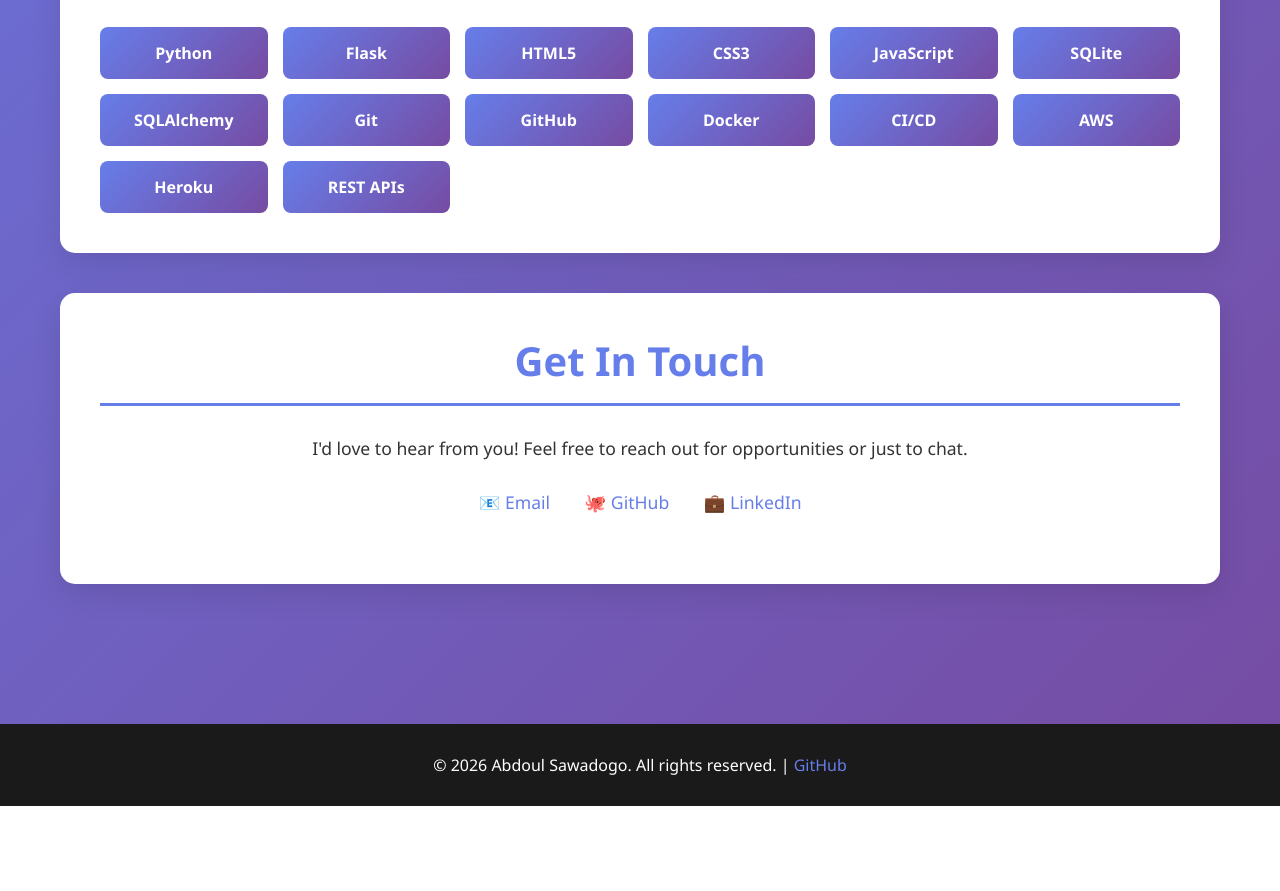
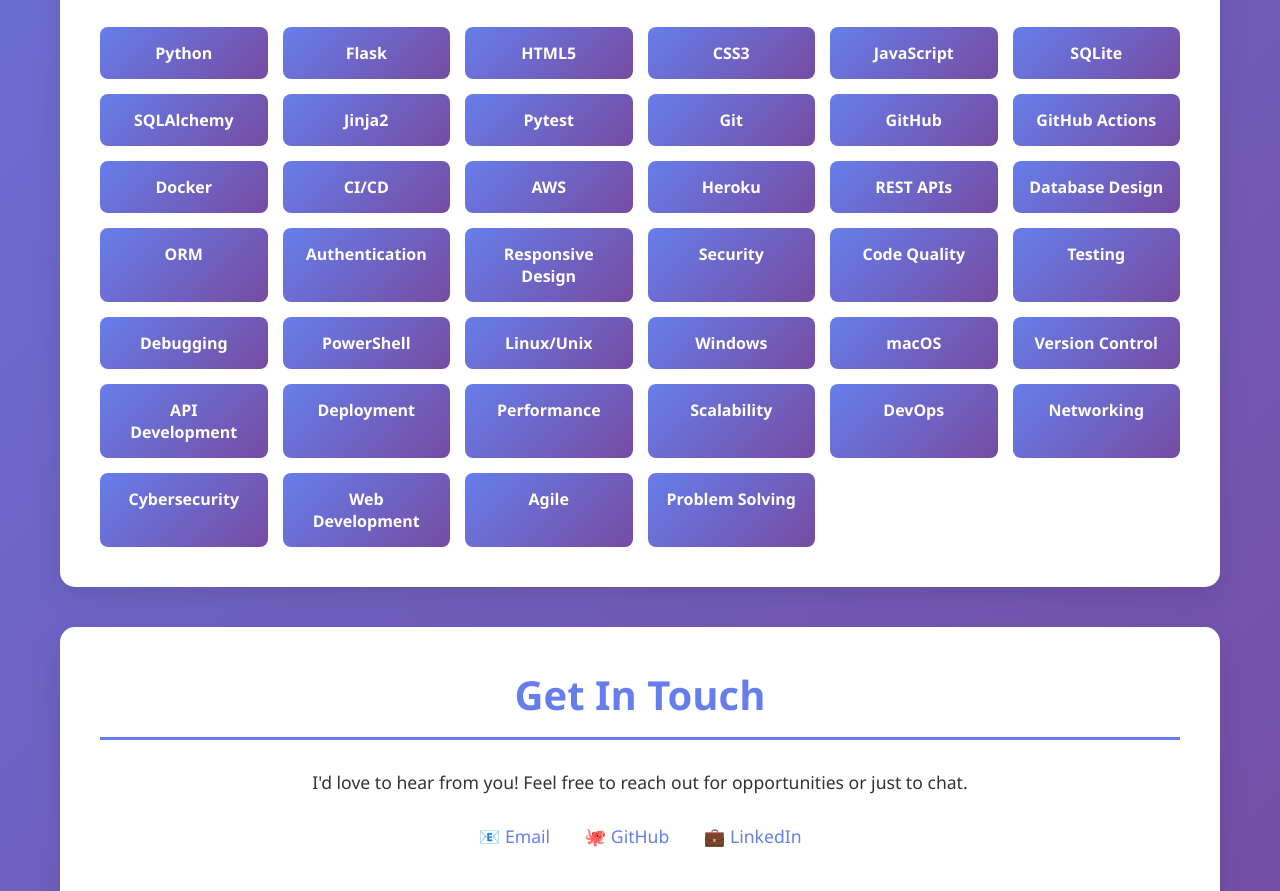
Before and after one commit to AB00999/Abdoul-portfolio, a plain HTML site: page index.html in a window 1280 px wide. Shown: the part 1218-2109 px from the top of the page. Before the commit the page ends 2024 px from the top, so only its background shows below. Drawn offline with Linux system fonts and the light colour scheme.

Commit message:
feat: expand technical skills section with 40+ skills

```diff
--- a/index.html
+++ b/index.html
@@ -329,13 +329,39 @@
                 <div class="skill-badge">JavaScript</div>
                 <div class="skill-badge">SQLite</div>
                 <div class="skill-badge">SQLAlchemy</div>
+                <div class="skill-badge">Jinja2</div>
+                <div class="skill-badge">Pytest</div>
                 <div class="skill-badge">Git</div>
                 <div class="skill-badge">GitHub</div>
+                <div class="skill-badge">GitHub Actions</div>
                 <div class="skill-badge">Docker</div>
                 <div class="skill-badge">CI/CD</div>
                 <div class="skill-badge">AWS</div>
                 <div class="skill-badge">Heroku</div>
                 <div class="skill-badge">REST APIs</div>
+                <div class="skill-badge">Database Design</div>
+                <div class="skill-badge">ORM</div>
+                <div class="skill-badge">Authentication</div>
+                <div class="skill-badge">Responsive Design</div>
+                <div class="skill-badge">Security</div>
+                <div class="skill-badge">Code Quality</div>
+                <div class="skill-badge">Testing</div>
+                <div class="skill-badge">Debugging</div>
+                <div class="skill-badge">PowerShell</div>
+                <div class="skill-badge">Linux/Unix</div>
+                <div class="skill-badge">Windows</div>
+                <div class="skill-badge">macOS</div>
+                <div class="skill-badge">Version Control</div>
+                <div class="skill-badge">API Development</div>
+                <div class="skill-badge">Deployment</div>
+                <div class="skill-badge">Performance</div>
+                <div class="skill-badge">Scalability</div>
+                <div class="skill-badge">DevOps</div>
+                <div class="skill-badge">Networking</div>
+                <div class="skill-badge">Cybersecurity</div>
+                <div class="skill-badge">Web Development</div>
+                <div class="skill-badge">Agile</div>
+                <div class="skill-badge">Problem Solving</div>
             </div>
         </section>
 
```
